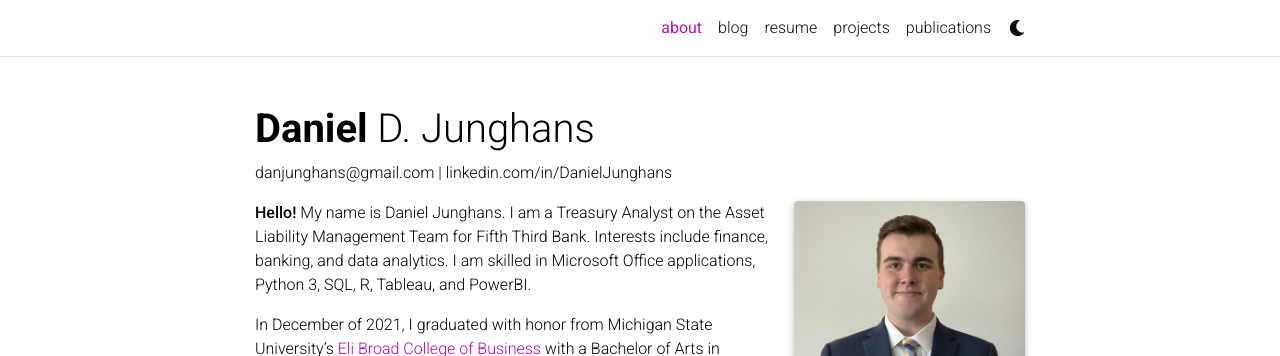
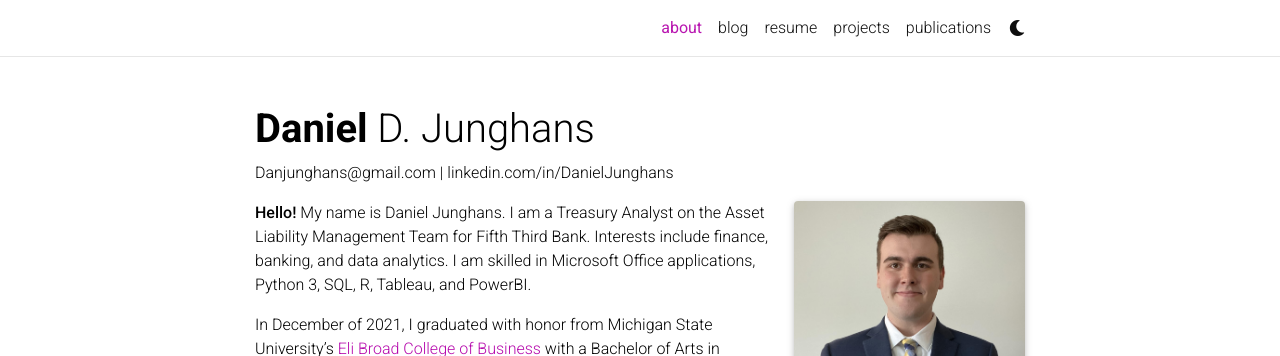
Before and after one commit to DanielJunghans/danieljunghans.github.io, a Jekyll site: the page built from _pages/about.md, in a window 1280 px wide. Shown: the top 356 px of the page. Built offline with Jekyll 4.4.1, drawn with Linux system fonts in a browser that asks for light colours; full-size pictures stand in for the smaller copies a plugin makes; comment, search, counter and statistics services are not loaded; a style sheet for code colours, icons or effects is not loaded.

Commit message:
updated pages

```diff
--- a/_pages/about.md
+++ b/_pages/about.md
@@ -2,7 +2,7 @@
 layout: about
 title: about
 permalink: /
-subtitle: danjunghans@gmail.com | linkedin.com/in/DanielJunghans
+subtitle: Danjunghans@gmail.com | linkedin.com/in/DanielJunghans
 
 profile:
   align: right
```
